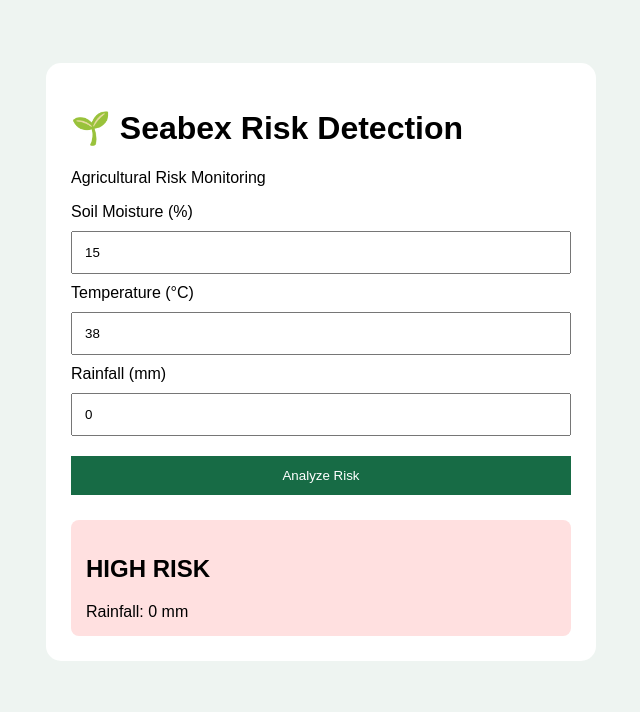
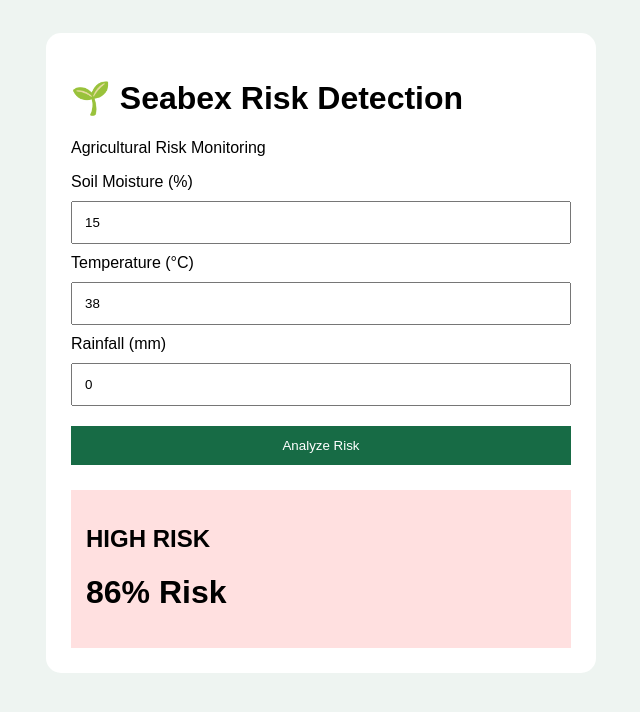
Before and after one commit to omaima-maalaoui/Seabex-Smart-Irrigation, a plain HTML site: page index.html in a window 1280 px wide. Both pictures are taken after a click on the button "Analyze Risk". Shown: the whole page, without its empty margins (319-959 px from the left). Drawn offline with Linux system fonts and the light colour scheme.

Commit message:
SEAB-9 Add risk percentage
Updated the analyze function to include temperature validation and improved risk calculation.

```diff
--- a/index.html
+++ b/index.html
@@ -1,8 +1,10 @@
 <!DOCTYPE html>
-<html><head><meta charset="UTF-8"><title>Seabex Risk Detection</title><style>body{font-family:Arial;background:#eef4f1;padding:25px}.box{max-width:500px;margin:30px auto;background:white;padding:25px;border-radius:15px}input,button{width:100%;padding:12px;margin:10px 0;box-sizing:border-box}button{background:#176b45;color:white;border:0}#result{padding:15px;border-radius:8px;margin-top:15px}</style></head>
+<html><head><title>Seabex Risk Detection</title><style>body{font-family:Arial;background:#eef4f1;padding:25px}.box{max-width:500px;margin:auto;background:white;padding:25px;border-radius:15px}input,button{width:100%;padding:12px;margin:10px 0;box-sizing:border-box}button{background:#176b45;color:white;border:0}#result{padding:15px;margin-top:15px}</style></head>
 <body><div class="box"><h1>🌱 Seabex Risk Detection</h1><p>Agricultural Risk Monitoring</p>
-<label>Soil Moisture (%)</label><input id="m" type="number" value="15"><label>Temperature (°C)</label><input id="t" type="number" value="38"><label>Rainfall (mm)</label><input id="r" type="number" value="0">
+<label>Soil Moisture (%)</label><input id="m" type="number" value="15">
+<label>Temperature (°C)</label><input id="t" type="number" value="38">
+<label>Rainfall (mm)</label><input id="r" type="number" value="0">
 <button onclick="analyze()">Analyze Risk</button><div id="result"></div></div>
 <script>
-function analyze(){let m=+document.getElementById('m').value,t=+document.getElementById('t').value,r=+document.getElementById('r').value,o=document.getElementById('result');if(!document.getElementById('m').value||!document.getElementById('t').value||!document.getElementById('r').value||m<0||m>100||r<0){o.innerHTML="Please enter valid values";return;}let risk=m<20&&t>30?"HIGH RISK":m<25?"MEDIUM RISK":"LOW RISK";o.innerHTML=`<h2>${risk}</h2>Rainfall: ${r} mm`;o.style.background=risk==="HIGH RISK"?"#ffe0e0":risk==="MEDIUM RISK"?"#fff0d5":"#d9f5e5";}
+function analyze(){let m=+document.getElementById('m').value,t=+document.getElementById('t').value,r=+document.getElementById('r').value,o=document.getElementById('result');if(!document.getElementById('m').value||!document.getElementById('t').value||!document.getElementById('r').value||m<0||m>100||t< -10||t>60||r<0){o.innerHTML="Enter valid values";return;}let s=Math.min(100,Math.round(Math.max(0,(25-m)*3)+Math.max(0,t-25)*2+Math.max(0,20-r)*1.5)),risk=s>=60?"HIGH RISK":s>=30?"MEDIUM RISK":"LOW RISK";o.innerHTML=`<h2>${risk}</h2><h1>${s}% Risk</h1>`;o.style.background=s>=60?"#ffe0e0":s>=30?"#fff0d5":"#d9f5e5";}
 </script></body></html>
```
